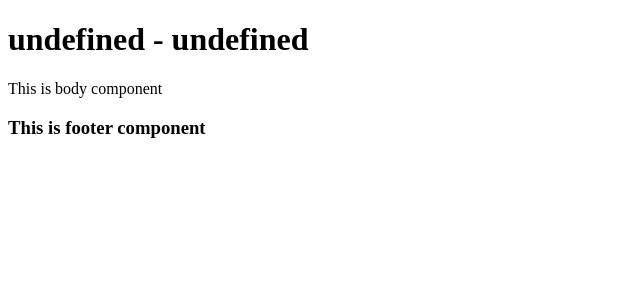
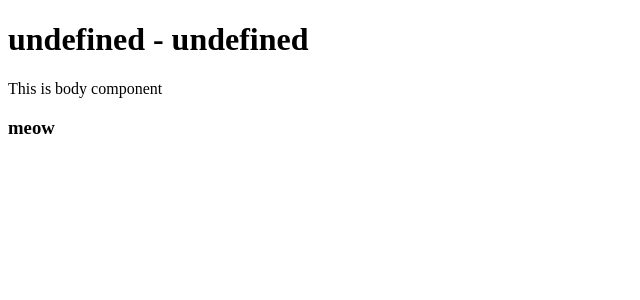
Before and after one commit to kaeeem/angular-cat-facts, an Angular app: page / in a window 1280 px wide. Shown: the top 300 px of the page, without its empty margins (0-640 px from the left). Built offline with nearby package versions, Linux system fonts and the light colour scheme; no server answers.

Commit message:
add footer value

```diff
--- a/src/app/core/footer/footer.component.html
+++ b/src/app/core/footer/footer.component.html
@@ -1 +1 @@
-<h3>This is footer component</h3>
+<h3>meow</h3>
```
Also changed, not shown: 1 other file (tests, documents, lock files or other folders).
